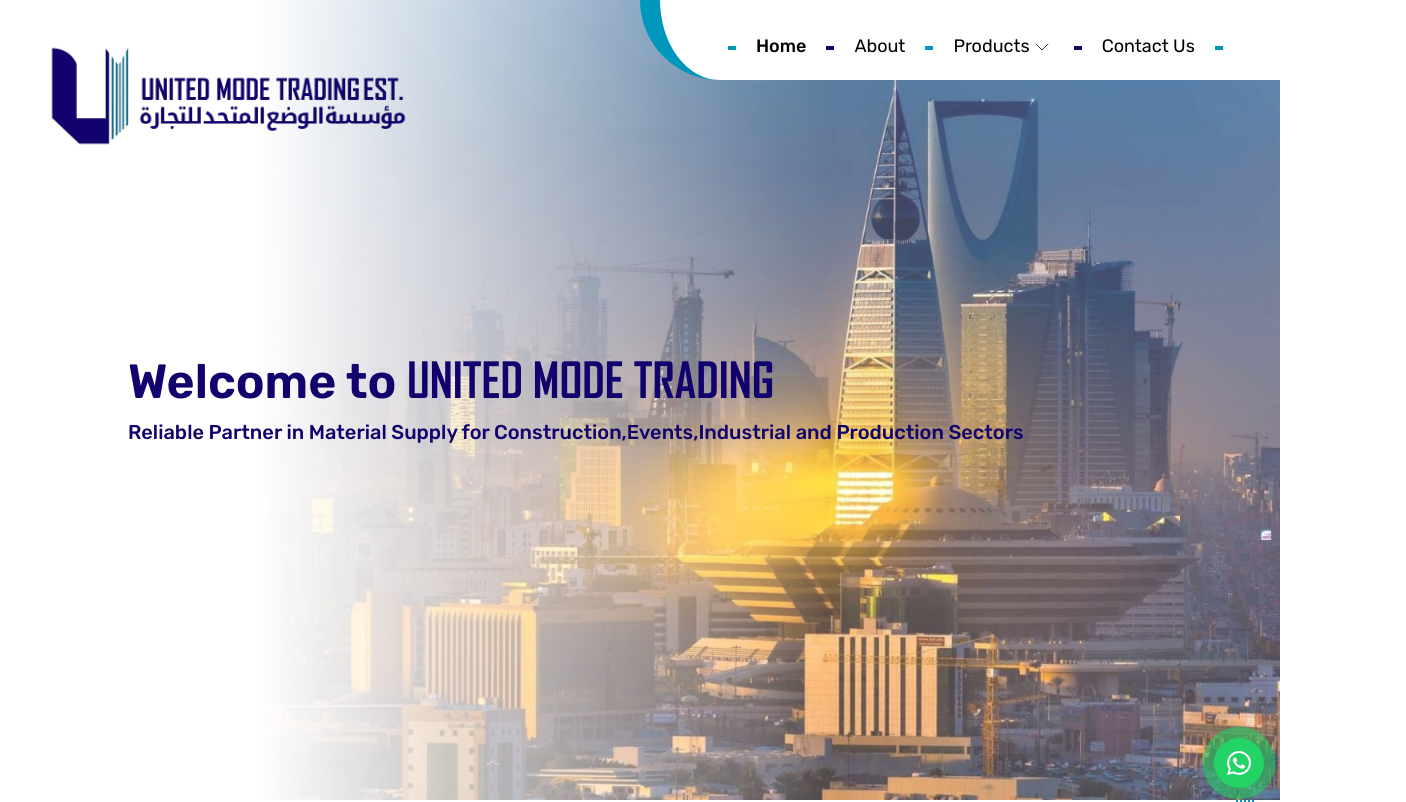
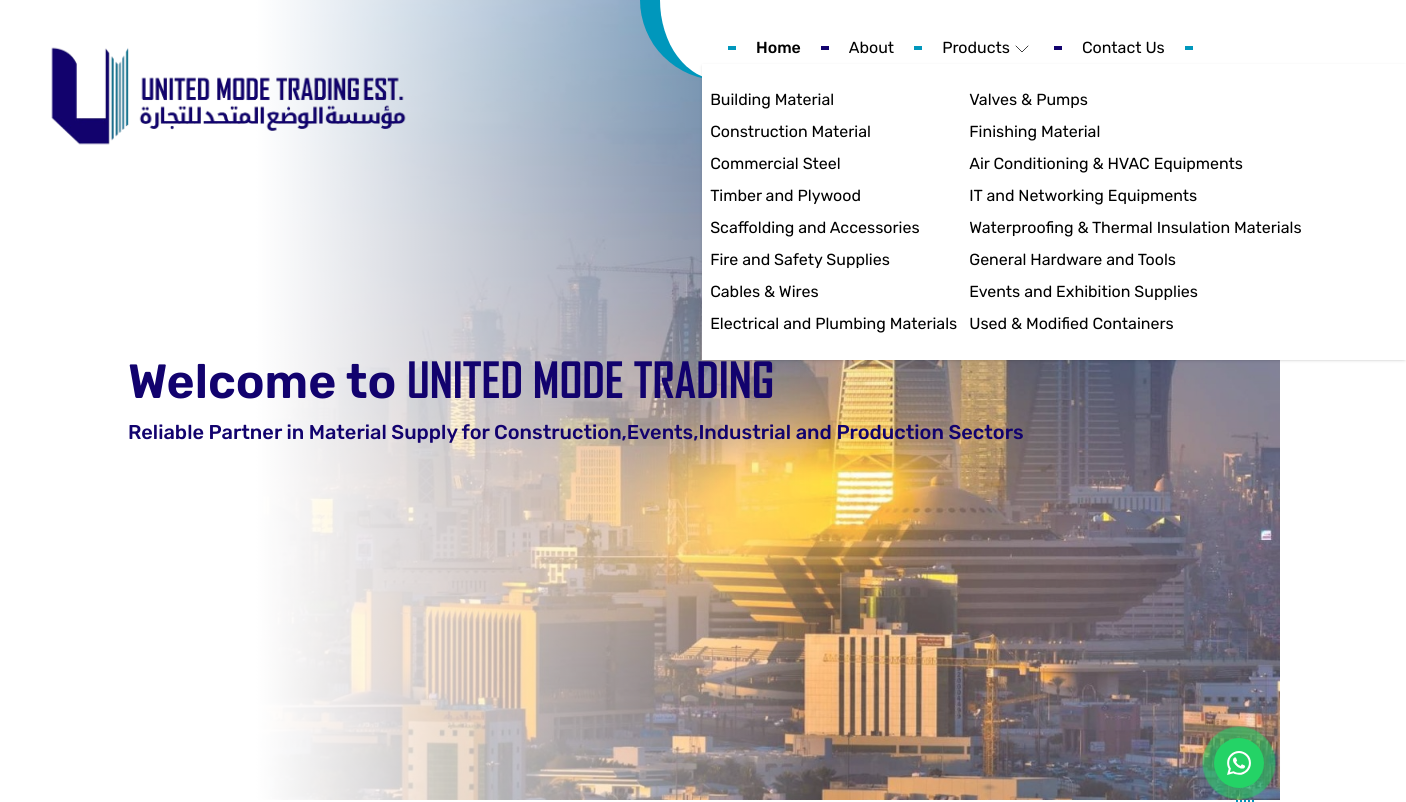
Before and after one commit to Rishal-pc7/umtksa, a React (Vite) app: page / in a window 1280 px wide. Shown: the top 802 px of the page, 1406 px wide, since content can reach past the window. Built offline with nearby package versions, Linux system fonts and the light colour scheme.

Commit message:
Design changes and public folder name changes

```diff
--- a/src/Components/Header/Header.jsx
+++ b/src/Components/Header/Header.jsx
@@ -79,7 +79,7 @@
 
 
 
-      <div className={`${menu ? 'block' :'hidden'} md:block links mt-4 text-lg md:mt-0 w-full pl-16 pb-4 `}>
+      <div className={`${menu ? 'block' :'hidden'} md:block links mt-4 text-base md:mt-0 w-full pl-16 pb-4 `}>
             <ul className="md:flex md:items-end  h-full leading-loose">
                 <li className='flex h-1/2 items-center mx-1'><hr className="w-2 border-brand-cyan border-2"/></li>
                 <li className="mx-4"><a href="/" className={`${location.pathname === '/' && 'scale-150 font-medium' }  duration-100 text-l hover:text-brand-cyan`}>Home</a></li>
@@ -88,7 +88,7 @@
                 <li className='flex h-1/2 items-center mx-1'><hr className="w-2 border-brand-cyan border-2"/></li>
                 <li className="mx-4 relative " onMouseOver={()=>setDrop(true)} onMouseOut={()=>setDrop(false)}><span className={`${staticPath === '/products' && 'scale-150 font-medium' } hover:text-brand-cyan`}><a href="" className="duration-100 text-l	">Products</a>{drop ?<ChevronUp strokeWidth={0.75}  className='inline' onClick={()=>setDrop(!drop)}/>:<ChevronDown strokeWidth={0.75} className='inline' onClick={()=>setDrop(!drop)}/>}</span>
                 {
-                  drop &&
+
                   <div className={`md:absolute md:-left-[15rem] w-full md:w-[44rem] py-5 px-2 bg-white md:shadow text-black z-20 flex gap-x-3 flex-col md:flex-row`} >
 
                 <ul className='leading-loose'>
```
